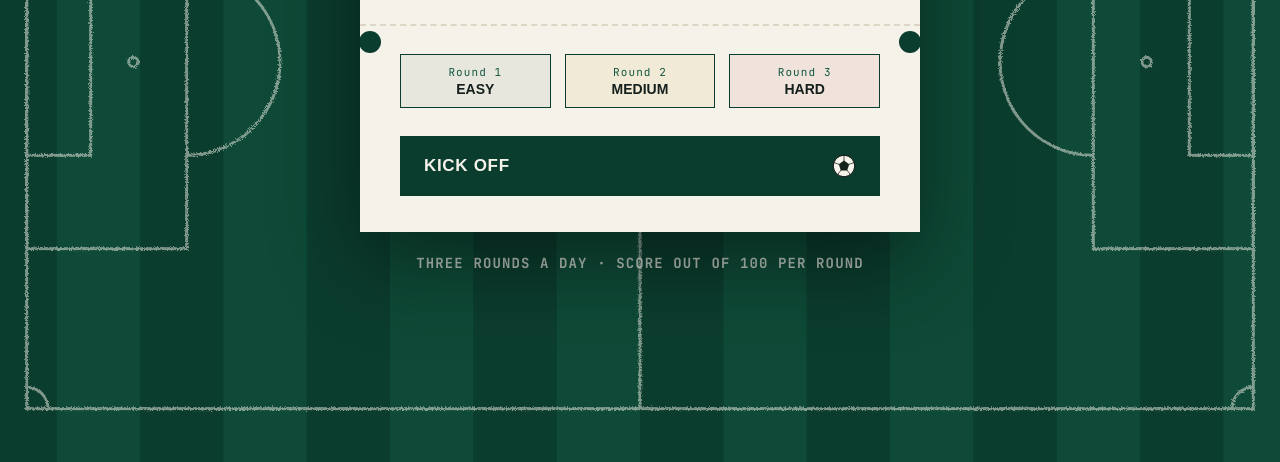
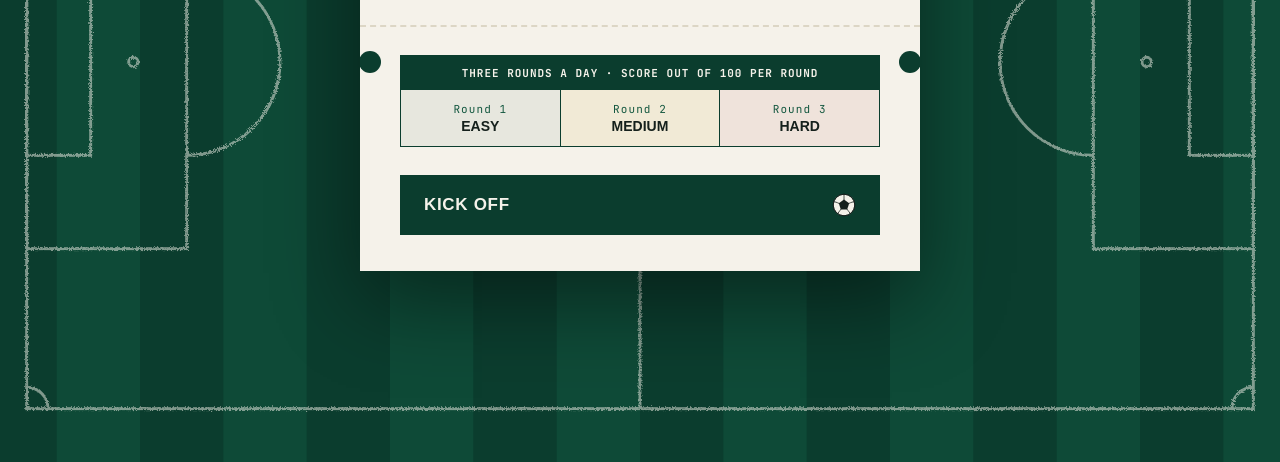
Before and after one commit to liammo26/Groundwork, a plain HTML site: page index.html in a window 1280 px wide. Shown: the part 338-800 px from the top of the page. Drawn offline with Linux system fonts and the light colour scheme; a web font is replaced by a local one.

Commit message:
V2.2
Cosmetic changes on launch screen regarding text placement and round details

```diff
--- a/index.html
+++ b/index.html
@@ -796,15 +796,17 @@ svg.leaflet-image-layer.leaflet-interactive path {
     padding: 28px 40px 36px;
   }
   .rounds-preview{
-    display:flex; gap: 14px; margin-bottom: 28px;
+    display:flex; gap: 0; margin-bottom: 0;
   }
   .round-chip{
     flex:1;
-    border: 1.5px solid var(--pitch-900);
+    border: none;
+    border-left: 1.5px solid var(--pitch-900);
     border-radius: 0;
-    padding: 10px 8px;
+    padding: 12px 8px;
     text-align:center;
   }
+  .round-chip:first-child{ border-left: none; }
   .round-chip .num{
     font-family:'JetBrains Mono', monospace;
     font-size: 11px; letter-spacing:0.1em; color: var(--pitch-700);
@@ -862,14 +864,21 @@ svg.leaflet-image-layer.leaflet-interactive path {
     animation: ballRoll 1.4s cubic-bezier(0.3, 0, 0.6, 1) forwards;
   }
 
-  .stub-rule{
+  .rounds-block{
+    border: 1.5px solid var(--pitch-900);
+    margin-bottom: 28px;
+  }
+  .rounds-heading{
+    background: var(--pitch-900);
+    color: var(--chalk);
     font-family:'JetBrains Mono', monospace;
-    font-size: 14px;
+    font-size: 11px;
     font-weight: 700;
-    color: rgba(245,242,234,0.72);
-    text-align:center;
-    margin-top: 22px;
-    letter-spacing: 0.08em;
+    letter-spacing: 0.09em;
+    text-transform: uppercase;
+    text-align: center;
+    padding: 9px 12px;
+    line-height: 1.5;
   }
 
   /* ================= GAME SCREEN ================= */
@@ -1211,6 +1220,7 @@ svg.leaflet-image-layer.leaflet-interactive path {
   }
 
   @media (max-width: 560px){
+    .rounds-heading{ font-size: 10px; letter-spacing: 0.06em; padding: 8px 10px; }
     .scoreboard{ padding: 8px 12px; gap: 10px; }
     .score-block{ min-width: 44px; }
     .score-block .v{ font-size: 18px; }
@@ -1300,6 +1310,8 @@ svg.leaflet-image-layer.leaflet-interactive path {
           <p class="stub-sub">A daily UK football stadium guessing game.</p>
         </div>
         <div class="stub-bottom">
+          <div class="rounds-block">
+            <div class="rounds-heading">Three rounds a day · Score out of 100 per round</div>
             <div class="rounds-preview">
               <div class="round-chip easy">
                 <div class="num">Round 1</div>
@@ -1312,6 +1324,7 @@ svg.leaflet-image-layer.leaflet-interactive path {
               <div class="round-chip hard">
                 <div class="num">Round 3</div>
                 <div class="label">Hard</div>
+              </div>
             </div>
           </div>
           <button class="start-btn" id="start-btn">
@@ -1333,7 +1346,6 @@ svg.leaflet-image-layer.leaflet-interactive path {
         <div class="stub-punch"></div>
         <div class="stub-punch left"></div>
       </div>
-      <div class="stub-rule">THREE ROUNDS A DAY · SCORE OUT OF 100 PER ROUND</div>
     </div>
   </div>
 
```
Lines whose indentation alone changed are shown as unchanged.
